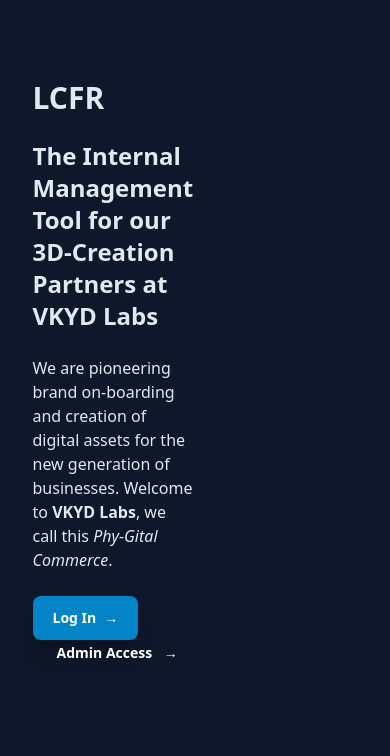
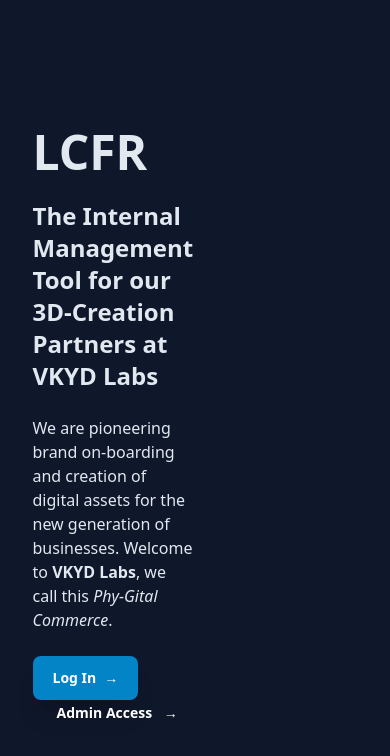
Before and after one commit to KrishGoel/lcfr, a SvelteKit app: page / in a window 390 px wide. Shown: the top 756 px of the page. Built offline with nearby package versions, Linux system fonts and the light colour scheme.

Commit message:
Added Tailwind new params

```diff
--- a/src/routes/+layout.svelte
+++ b/src/routes/+layout.svelte
@@ -3,7 +3,7 @@
 </script>
 
 <main class="min-h-screen bg-slate-900">
-	<div class="w-10/12 mx-auto py-20">
-		<slot />
+	<div class="w-10/12 mx-auto pt-32">
+		<slot/>
 	</div>
 </main>
--- a/src/routes/+page.svelte
+++ b/src/routes/+page.svelte
@@ -1,7 +1,7 @@
 <div>
-	<div class="grid grid-cols-2">
+	<div class="grid grid-cols-2 :grid-cols-1">
 		<div class="space-y-6">
-			<h1 class="font-extrabold text-slate-200 text-3xl sm:text-5xl">LCFR</h1>
+			<h1 class="font-extrabold text-slate-200 text-5xl sm:text-5xl">LCFR</h1>
 			<h2 class="font-bold text-slate-200 text-2xl">The Internal Management Tool for our 3D-Creation Partners at VKYD Labs</h2>
 			<p class="text-slate-200 text-base">
 				We are pioneering brand on-boarding and creation of digital assets for the new generation of businesses. Welcome to <span class="font-bold">VKYD Labs</span>, we call this <span class="italic">Phy-Gital Commerce</span>.
--- a/tailwind.config.cjs
+++ b/tailwind.config.cjs
@@ -1,8 +1,15 @@
 /** @type {import("tailwindcss").Config} */
 module.exports = {
-  content: ["./src/**/*.{html,js,svelte,ts}", "./src/**/**/*.{html,js,svelte,ts}"],
-  theme: {
-    extend: {},
-  },
-  plugins: [],
+	content: ["./src/**/*.{html,js,svelte,ts}", "./src/**/**/*.{html,js,svelte,ts}"],
+	theme: {
+		screens: {
+			'2xl': { 'max': '1535px' },
+			'xl': { 'max': '1279px' },
+			'lg': { 'max': '1023px' },
+			'md': { 'max': '767px' },
+			'sm': { 'max': '639px' },
+		},
+		extend: {},
+	},
+	plugins: [],
 }
```
